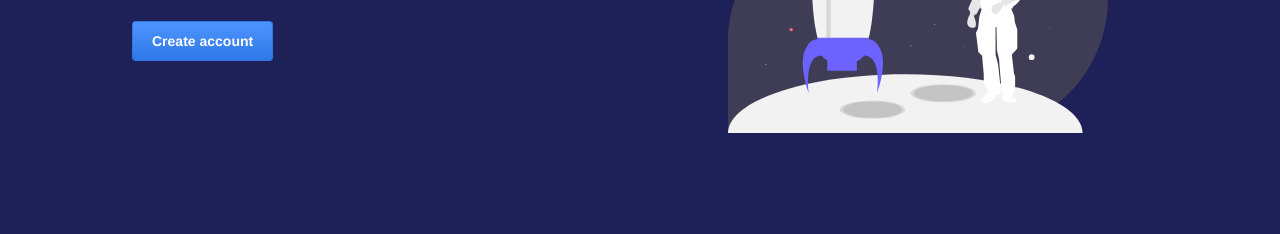
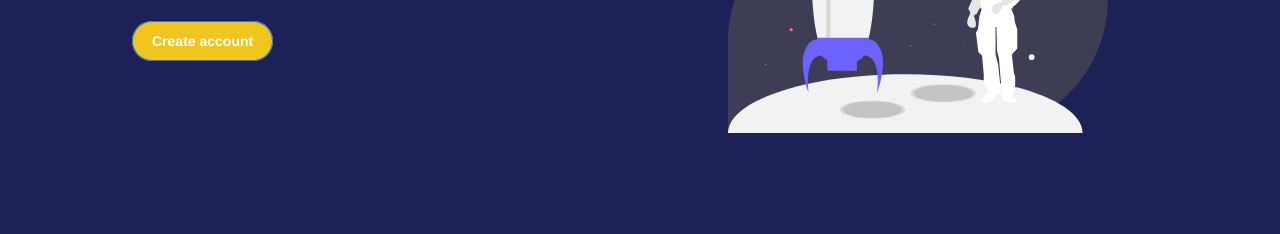
Before and after one commit to dominicho97/front-end-motm, a plain HTML site: page index.html in a window 1280 px wide. Shown: the part 305-539 px from the top of the page. Drawn offline with Linux system fonts and the light colour scheme.

Commit message:
styled cta button

```diff
--- a/css/style.css
+++ b/css/style.css
@@ -129,6 +129,7 @@ html {
     /*scrollbar styling*/
     scrollbar-color: var(--global-color-alpha-yellow) white;
     scrollbar-width:thick;
+    scroll-behavior: smooth;
 
 
 
@@ -305,9 +306,7 @@ a:active {
 
 a:hover,
 a:focus {
-    transition: scale(5);
-    border-bottom: 2px solid #fc0;
-    box-shadow: inset 0 0 0 #fc0;
+
 }
 
 .text_highlight{
@@ -708,6 +707,10 @@ a:focus {
     color: var(--global-color-alpha-yellow);
 
 
+    border-bottom: 2px solid #fc0;
+    box-shadow: inset 0 0 0 #fc0;
+
+
 }
 
 
@@ -804,13 +807,15 @@ a:focus {
 .c-link-cta {
     display: inline-block;
     text-decoration: none;
+
     font-size: 14px;
     line-height: 24px;
     font-weight: 600;
+
     padding: 8px 20px;
-    border-radius: 4px;
+    border-radius: 40px;
     box-shadow: inset 0 0 0 1px #2E77E6;
-    background: #3385FF linear-gradient(to bottom, #4F95FF, #2E77E6);
+    background: var(--global-color-alpha-yellow);
 }
 
 .c-link-cta,
```
